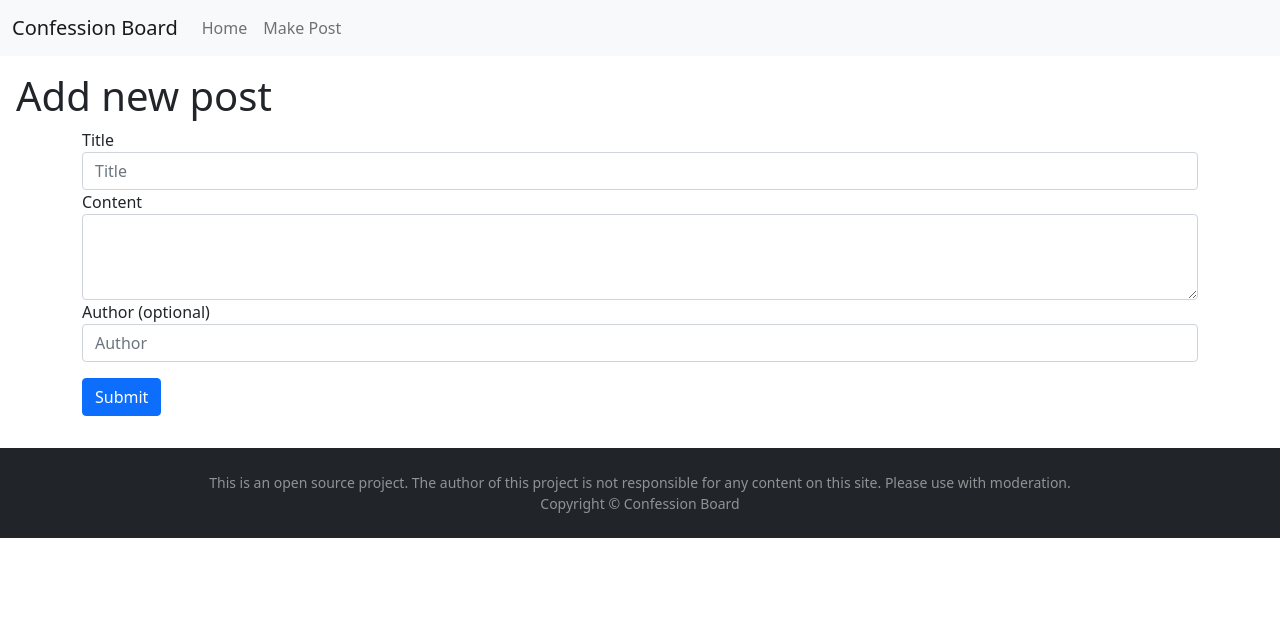
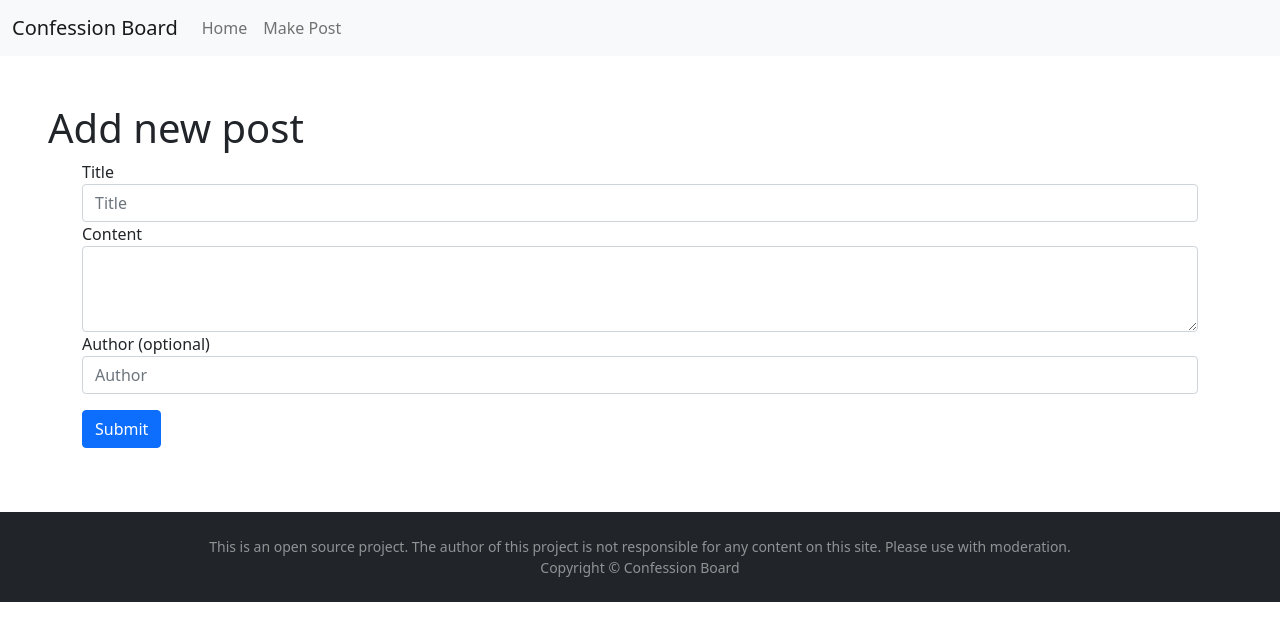
Before and after one commit to edmer664/confession_board_frontend, a Next.js app: page /create in a window 1280 px wide. Shown: the top 640 px of the page. Built offline with nearby package versions, Linux system fonts and the light colour scheme.

Commit message:
feat: new padding

```diff
--- a/pages/create.tsx
+++ b/pages/create.tsx
@@ -17,7 +17,7 @@ export default function create() {
 
         <div>
             <Navbar />
-                <main className='p-3'>
+                <main className='p-5'>
                     <h1>
                         Add new post
                     </h1>
```
